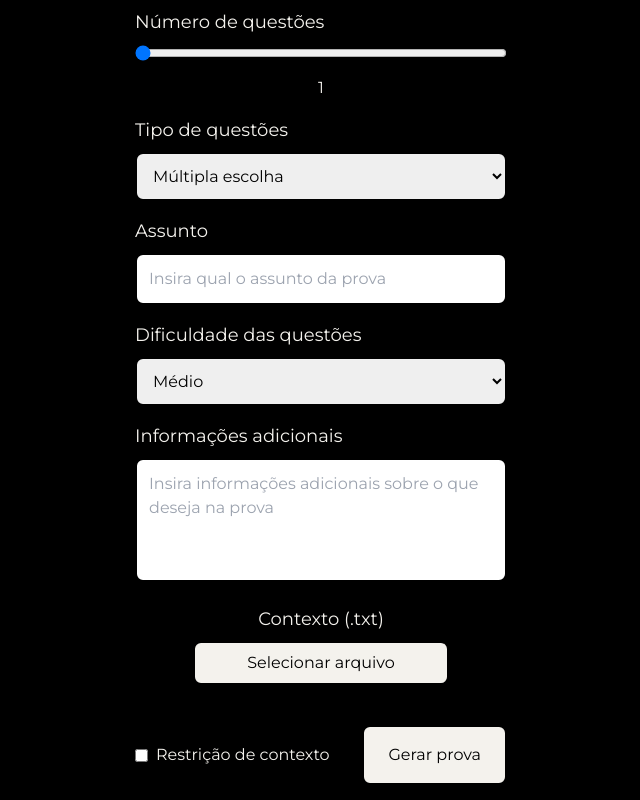
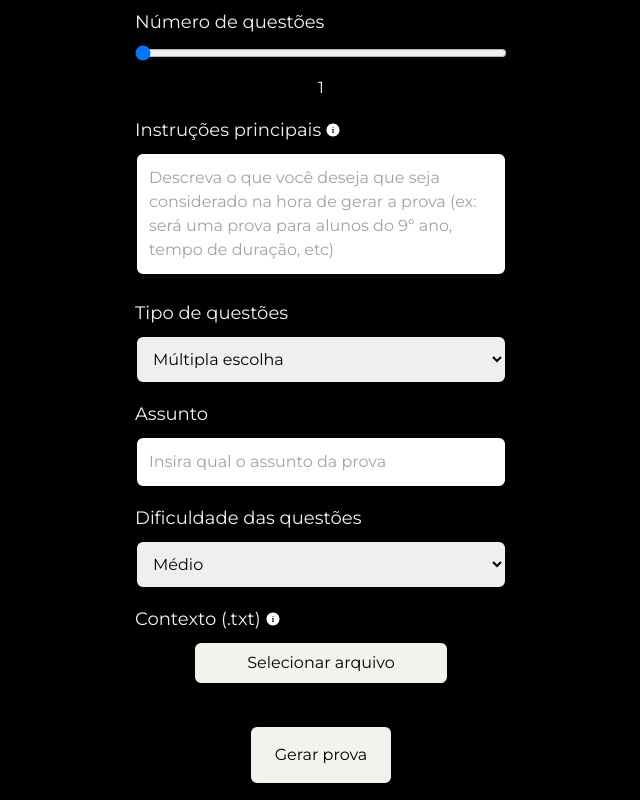
Before and after one commit to mateuseap/provai, a React (Vite) app in the folder frontend/: page / in a window 1280 px wide. Shown: the part 1140-1940 px from the top of the page, without its empty margins (319-959 px from the left). Built offline with nearby package versions, Linux system fonts and the light colour scheme; no server answers.

Commit message:
feat(frontend/src/components/CreateExam): improve the UI/UX of the generate exam form

```diff
--- a/frontend/src/components/CreateExam/index.tsx
+++ b/frontend/src/components/CreateExam/index.tsx
@@ -1,8 +1,10 @@
 import { ChangeEvent, useEffect, useRef, useState } from "react";
 import { EyeIcon, EyeSlashIcon } from "@heroicons/react/24/outline";
+import { InformationCircleIcon } from "@heroicons/react/24/solid";
 import { useQuery } from "@tanstack/react-query";
 import { useNavigate } from "react-router-dom";
 import Spinner from "../Spinner";
+import { Tooltip as ReactTooltip } from "react-tooltip";
 
 export default function CreateExam() {
   const [apiKey, setApiKey] = useState("");
@@ -11,7 +13,7 @@ export default function CreateExam() {
   const [questionsType, setQuestionsType] = useState("múltipla escolha");
   const [difficulty, setDifficulty] = useState("médio");
   const [subject, setSubject] = useState("");
-  const [additionalInformation, setAdditionalInformation] = useState("");
+  const [primaryInstructions, setPrimaryInstructions] = useState("");
   const [contextRestriction, setContextRestriction] = useState(false);
   const [context, setContext] = useState<string | null>(null);
   const [contextError, setContextError] = useState(false);
@@ -36,10 +38,10 @@ export default function CreateExam() {
         data: {
           api_key: apiKey,
           number_of_questions: numberOfQuestions,
+          primary_instructions: primaryInstructions ? primaryInstructions : null,
           questions_type: questionsType,
           subject,
           difficulty,
-          additional_information: additionalInformation,
           context_restriction: contextRestriction,
           context: context ? context : null,
         },
@@ -54,9 +56,6 @@ export default function CreateExam() {
       !apiKey ||
       numberOfQuestions < 1 ||
       numberOfQuestions > 10 ||
-      !questionsType ||
-      !subject ||
-      !additionalInformation ||
       (contextRestriction && !context)
     ) {
       return;
@@ -162,6 +161,30 @@ export default function CreateExam() {
                 </span>
               </div>
               <div className="w-full max-w-md mb-4">
+                <label
+                  htmlFor="primaryInstructions"
+                  className="block mb-2 text-lg flex items-center"
+                >
+                  Instruções principais
+                  <InformationCircleIcon
+                    className="h-4 w-4 text-white ml-1"
+                    data-tooltip-id="primary-instructions"
+                    data-tooltip-content="Essas instruções serão as mais priorizadas na hora da geração da sua prova"
+                  />
+                  <ReactTooltip id="primary-instructions" />
+                </label>
+                <textarea
+                  id="primaryInstructions"
+                  value={primaryInstructions}
+                  placeholder="Descreva o que você deseja que seja considerado na hora de gerar a prova (ex: será uma prova para alunos do 9º ano, tempo de duração, etc)"
+                  onChange={(e: ChangeEvent<HTMLTextAreaElement>) =>
+                    setPrimaryInstructions(e.target.value)
+                  }
+                  className="w-full p-3 rounded-lg text-black border-2 border-gray-300 resize-none"
+                  rows={4}
+                />
+              </div>
+              <div className="w-full max-w-md mb-4">
                 <label htmlFor="questionsType" className="block mb-2 text-lg">
                   Tipo de questões
                 </label>
@@ -209,31 +232,19 @@ export default function CreateExam() {
                   <option value="difícil">Difícil</option>
                 </select>
               </div>
-              <div className="w-full max-w-md mb-4">
-                <label
-                  htmlFor="additionalInformation"
-                  className="block mb-2 text-lg"
-                >
-                  Informações adicionais
-                </label>
-                <textarea
-                  id="additionalInformation"
-                  value={additionalInformation}
-                  placeholder="Insira informações adicionais sobre o que deseja na prova"
-                  onChange={(e: ChangeEvent<HTMLTextAreaElement>) =>
-                    setAdditionalInformation(e.target.value)
-                  }
-                  className="w-full p-3 rounded-lg text-black border-2 border-gray-300 resize-none"
-                  rows={4}
-                />
-              </div>
             </div>
             <div className="mb-10">
               <label
                 htmlFor="contextFile"
-                className="block mb-2 text-lg text-center"
+                className="block mb-2 text-lg text-center flex items-center"
               >
                 Contexto (.txt)
+                <InformationCircleIcon
+                  className="h-4 w-4 text-white ml-1"
+                  data-tooltip-id="context-file"
+                  data-tooltip-content="O conteúdo desse arquivo .txt será utilizado pela IA como base para a geração da prova"
+                />
+                <ReactTooltip id="context-file" />
               </label>
               <div className="flex flex-col justify-center items-center gap-y-4">
                 <label
@@ -266,7 +277,8 @@ export default function CreateExam() {
                 )}
               </div>
             </div>
-            <div className="flex flex-row w-full items-center justify-between">
+            <div className={`flex flex-row w-full items-center ${context ? "justify-between gap-x-16" : "justify-center"}`}>
+              {context && (
                 <div className="flex items-center justify-center">
                   <input
                     type="checkbox"
@@ -274,8 +286,17 @@ export default function CreateExam() {
                     onChange={() => setContextRestriction(!contextRestriction)}
                     className="mr-2"
                   />
-                <h2>Restrição de contexto</h2>
+                  <p className="flex gap-x-1 items-center">
+                    <h2>Restrição de contexto </h2>
+                    <InformationCircleIcon
+                      className="h-4 w-4 text-white ml-1"
+                      data-tooltip-id="context-restriction"
+                      data-tooltip-content="Caso marque essa opção, a IA irá gerar a prova estritamente com base no conteúdo do arquivo de contexto fornecido"
+                    />
+                    <ReactTooltip id="context-restriction" />
+                  </p>
                 </div>
+              )}
               <button
                 className="px-6 py-4 bg-secondary text-black rounded-lg border-2 border-black border-solid"
                 onClick={handleGenerateExam}
```
Lines whose indentation alone changed are shown as unchanged.
